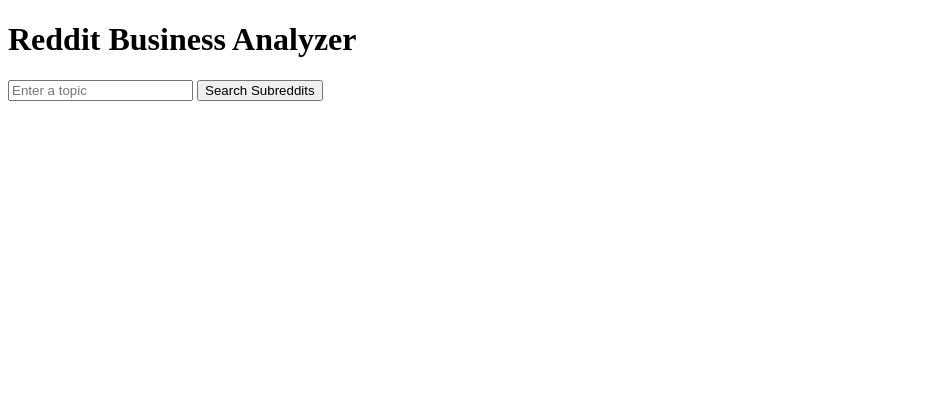
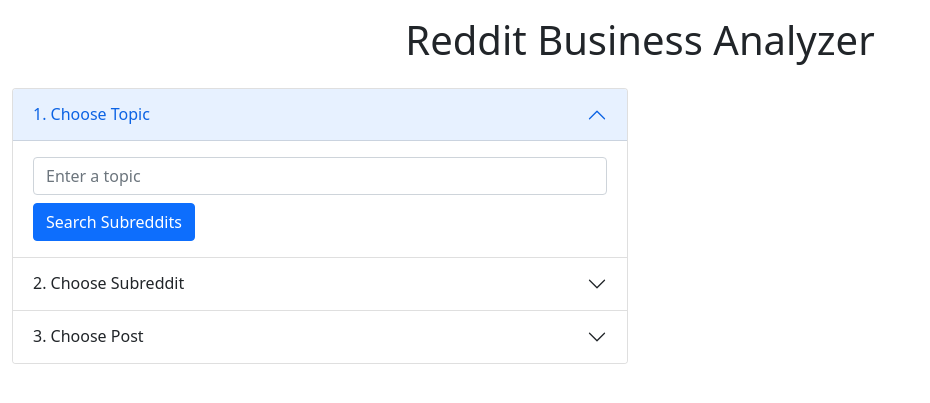
Before and after one commit to random-456/ranalyzer, a Flask app: page / in a window 1280 px wide. Shown: the top 403 px of the page, without its empty margins (0-930 px from the left). Run offline with Flask 3, Linux system fonts and the light colour scheme.

Commit message:
Updated version

```diff
--- a/app.py
+++ b/app.py
@@ -24,50 +24,91 @@
 def search_subreddits():
     topic = request.json['topic']
     subreddits = list(reddit.subreddits.search(topic, limit=10))
-    return jsonify([{'name': sub.display_name, 'title': sub.title} for sub in subreddits])
+    subreddit_info = [{'name': sub.display_name, 'description': sub.public_description} for sub in subreddits]
+
+    # Analyze subreddits with OpenAI
+    system_message = """
+    You are an assistant that analyzes subreddits to determine their relevance to a given topic.
+    You will receive a topic and a list of subreddits with their descriptions.
+    Your task is to sort these subreddits into three categories: Most relevant, Maybe relevant, and Not relevant.
+    Provide your response in the following JSON format:
+    {
+        "most_relevant": [{"name": "subreddit_name", "reason": "brief explanation"}],
+        "maybe_relevant": [{"name": "subreddit_name", "reason": "brief explanation"}],
+        "not_relevant": [{"name": "subreddit_name", "reason": "brief explanation"}]
+    }
+    """
+
+    user_message = f"Topic: {topic}\nSubreddits:\n" + "\n".join([f"{sub['name']}: {sub['description']}" for sub in subreddit_info])
+
+    completion = openai_client.chat.completions.create(
+        model="gpt-3.5-turbo",
+        messages=[
+            {"role": "system", "content": system_message},
+            {"role": "user", "content": user_message}
+        ]
+    )
+
+    analysis = completion.choices[0].message.content
+    return jsonify({'subreddits': subreddit_info, 'analysis': analysis})
 
 @app.route('/get_posts', methods=['POST'])
 def get_posts():
     subreddit_name = request.json['subreddit']
-    posts = list(reddit.subreddit(subreddit_name).hot(limit=25))
-    return jsonify([{
+    posts = list(reddit.subreddit(subreddit_name).hot(limit=100))  # Fetch more to ensure we get 25 with comments
+    posts_with_comments = [post for post in posts if post.num_comments > 0][:25]
+
+    post_info = [{
+        'id': post.id,
         'title': post.title,
-        'id': post.id,
-        'type': 'text' if post.is_self else 'image' if post.url.endswith(('.jpg', '.jpeg', '.png', '.gif')) else 'video' if post.is_video else 'link'
-    } for post in posts])
+        'num_comments': post.num_comments
+    } for post in posts_with_comments]
+
+    # Analyze posts with OpenAI
+    system_message = """
+    You are an assistant that analyzes Reddit post titles to determine their potential for containing business ideas.
+    You will receive a list of post titles. Your task is to categorize these posts into two groups: Maybe relevant and Not relevant.
+    Provide your response in the following JSON format:
+    {
+        "maybe_relevant": [{"id": "post_id", "reason": "brief explanation"}],
+        "not_relevant": [{"id": "post_id", "reason": "brief explanation"}]
+    }
+    """
+
+    user_message = "Post titles:\n" + "\n".join([f"{post['id']}: {post['title']}" for post in post_info])
+
+    completion = openai_client.chat.completions.create(
+        model="gpt-3.5-turbo",
+        messages=[
+            {"role": "system", "content": system_message},
+            {"role": "user", "content": user_message}
+        ]
+    )
+
+    analysis = completion.choices[0].message.content
+    return jsonify({'posts': post_info, 'analysis': analysis})
 
 @app.route('/analyze_post', methods=['POST'])
 def analyze_post():
-    print("Received data:", request.json)  # Debug print
-    try:
-        post_id = request.json['post_id']
-    except KeyError:
-        return jsonify({'error': 'Missing post_id in request'}), 400
-
+    post_id = request.json['post_id']
     submission = reddit.submission(id=post_id)
 
-    # Prepare the content based on the type of post
     content = f"Title: {submission.title}\n\n"
 
     if submission.is_self:
-        # Text post
         content += f"Content: {submission.selftext}"
     elif submission.is_video:
-        # Video post
         content += f"Content: This is a video post. Video URL: {submission.url}"
     elif submission.url.endswith(('.jpg', '.jpeg', '.png', '.gif')):
-        # Image post
         content += f"Content: This is an image post. Image URL: {submission.url}"
     else:
-        # Link post
         content += f"Content: This is a link post. Link: {submission.url}"
 
-    # Fetch comments
     submission.comments.replace_more(limit=None)
-    comments = [comment.body for comment in submission.comments.list()[:10]]  # Limit to first 10 comments
+    comments = [comment.body for comment in submission.comments.list()[:10]]
     full_content = content + "\n\nComments:\n" + "\n\n".join(comments)
 
-    system_message = "You are an assistant that analyzes reddit posts and their comments in order to detect and understand potential problems that people have and derive business models from it. I will provide the post title, content (which may be text, an image description, or a link), and the comments to you, and you need to evaluate if this is a potential problem which can be solved by a business model which can be launched by me. If it is not the case, you simply answer 'No potential business model detected'. You do not have to make up impractical ideas which make no sense but instead be strict and just refuse an answer if you do not see any potential business model. However, if you see a potential business model related to the content I provide you with, you will need to explain it very detailed."
+    system_message = """You are an assistant that analyzes reddit posts and their comments in order to detect and understand potential problems that people have and derive business models from it. I will provide the post title, content (which may be text, an image description, or a link), and the comments to you, and you need to evaluate if this is a potential problem which can be solved by a business model which can be launched by me. If it is not the case, you simply answer 'No potential business model detected'. You do not have to make up impractical ideas which make no sense but instead be strict and just refuse an answer if you do not see any potential business model. However, if you see a potential business model related to the content I provide you with, you will need to explain it very detailed."""
 
     completion = openai_client.chat.completions.create(
         model="gpt-3.5-turbo",
--- a/static/script.js
+++ b/static/script.js
@@ -1,5 +1,33 @@
+function showLoading(elementId) {
+    document.getElementById(elementId).innerHTML = '<div class="d-flex justify-content-center"><div class="spinner-border" role="status"><span class="visually-hidden">Loading...</span></div></div>';
+}
+
+function showError(elementId, message) {
+    document.getElementById(elementId).innerHTML = `<div class="alert alert-danger" role="alert">${message}</div>`;
+}
+
+function openAccordionItem(itemId) {
+    const accordionItem = document.querySelector(`#${itemId}`);
+    const bootstrapCollapse = new bootstrap.Collapse(accordionItem, {
+        toggle: false
+    });
+    bootstrapCollapse.show();
+}
+
+function closeAccordionItem(itemId) {
+    const accordionItem = document.querySelector(`#${itemId}`);
+    const bootstrapCollapse = new bootstrap.Collapse(accordionItem, {
+        toggle: false
+    });
+    bootstrapCollapse.hide();
+}
+
 function searchSubreddits() {
     const topic = document.getElementById('topicInput').value;
+    showLoading('subredditList');
+    openAccordionItem('collapseSubreddit');
+    closeAccordionItem('collapseTopic');
+
     fetch('/search_subreddits', {
         method: 'POST',
         headers: {
@@ -10,17 +38,38 @@
     .then(response => response.json())
     .then(data => {
         const subredditList = document.getElementById('subredditList');
-        subredditList.innerHTML = '<h2>Subreddits:</h2>';
-        data.forEach(sub => {
+        subredditList.innerHTML = '';
+
+        const analysis = JSON.parse(data.analysis);
+
+        ['most_relevant', 'maybe_relevant', 'not_relevant'].forEach(category => {
+            if (analysis[category] && analysis[category].length > 0) {
+                const categoryDiv = document.createElement('div');
+                categoryDiv.className = 'category';
+                categoryDiv.innerHTML = `<h3>${category.replace('_', ' ').charAt(0).toUpperCase() + category.slice(1)}:</h3>`;
+                analysis[category].forEach(sub => {
                     const button = document.createElement('button');
+                    button.className = 'btn btn-outline-primary item-button';
                     button.textContent = sub.name;
                     button.onclick = () => getPosts(sub.name);
-            subredditList.appendChild(button);
+                    categoryDiv.appendChild(button);
+                    const reason = document.createElement('p');
+                    reason.className = 'item-reason';
+                    reason.textContent = sub.reason;
+                    categoryDiv.appendChild(reason);
                 });
+                subredditList.appendChild(categoryDiv);
+            }
         });
+    })
+    .catch(error => showError('subredditList', 'Failed to fetch subreddits. Please try again.'));
 }
 
 function getPosts(subreddit) {
+    showLoading('postList');
+    openAccordionItem('collapsePost');
+    closeAccordionItem('collapseSubreddit');
+
     fetch('/get_posts', {
         method: 'POST',
         headers: {
@@ -31,19 +80,40 @@
     .then(response => response.json())
     .then(data => {
         const postList = document.getElementById('postList');
-        postList.innerHTML = '<h2>Posts:</h2>';
-        data.forEach(post => {
+        postList.innerHTML = '';
+
+        const analysis = JSON.parse(data.analysis);
+
+        ['maybe_relevant', 'not_relevant'].forEach(category => {
+            if (analysis[category] && analysis[category].length > 0) {
+                const categoryDiv = document.createElement('div');
+                categoryDiv.className = 'category';
+                categoryDiv.innerHTML = `<h3>${category.replace('_', ' ').charAt(0).toUpperCase() + category.slice(1)}:</h3>`;
+                analysis[category].forEach(post => {
+                    const postInfo = data.posts.find(p => p.id === post.id);
+                    if (postInfo) {
                         const button = document.createElement('button');
-            button.textContent = `[${post.type}] ${post.title}`;
+                        button.className = 'btn btn-outline-secondary item-button';
+                        button.textContent = `[${postInfo.num_comments} comments] ${postInfo.title}`;
                         button.onclick = () => analyzePost(post.id);
-            postList.appendChild(button);
+                        categoryDiv.appendChild(button);
+                        const reason = document.createElement('p');
+                        reason.className = 'item-reason';
+                        reason.textContent = post.reason;
+                        categoryDiv.appendChild(reason);
+                    }
+                });
+                postList.appendChild(categoryDiv);
+            }
         });
     })
-    .catch(error => console.error('Error:', error));
+    .catch(error => showError('postList', 'Failed to fetch posts. Please try again.'));
 }
 
 function analyzePost(postId) {
-    console.log("Analyzing post with ID:", postId);
+    showLoading('analysisResult');
+    closeAccordionItem('collapsePost');
+
     fetch('/analyze_post', {
         method: 'POST',
         headers: {
@@ -54,7 +124,7 @@
     .then(response => response.json())
     .then(data => {
         const analysisResult = document.getElementById('analysisResult');
-        analysisResult.innerHTML = '<h2>Analysis:</h2><pre>' + data.analysis + '</pre>';
+        analysisResult.innerHTML = '<h2 class="mb-3">Analysis:</h2><pre>' + data.analysis + '</pre>';
     })
-    .catch(error => console.error('Error:', error));
+    .catch(error => showError('analysisResult', 'Failed to analyze post. Please try again.'));
 }
--- /dev/null
+++ b/static/style.css
@@ -0,0 +1,36 @@
+.category {
+    background-color: #f8f9fa;
+    border-radius: 5px;
+    padding: 15px;
+    margin-bottom: 20px;
+}
+
+.category h3 {
+    margin-bottom: 15px;
+}
+
+.item-button {
+    display: block;
+    width: 100%;
+    text-align: left;
+    margin-bottom: 10px;
+}
+
+.item-reason {
+    font-size: 0.9em;
+    color: #6c757d;
+    margin-bottom: 15px;
+}
+
+#analysisResult pre {
+    background-color: #f8f9fa;
+    border-radius: 5px;
+    padding: 15px;
+    white-space: pre-wrap;
+    word-wrap: break-word;
+}
+
+.accordion-button:not(.collapsed) {
+    background-color: #e7f1ff;
+    color: #0c63e4;
+}
--- a/templates/index.html
+++ b/templates/index.html
@@ -4,21 +4,67 @@
     <meta charset="UTF-8">
     <meta name="viewport" content="width=device-width, initial-scale=1.0">
     <title>Reddit Business Analyzer</title>
+    <link href="https://cdn.jsdelivr.net/npm/bootstrap@5.1.3/dist/css/bootstrap.min.css" rel="stylesheet">
+    <link href="{{ url_for('static', filename='style.css') }}" rel="stylesheet">
 </head>
 <body>
-    <h1>Reddit Business Analyzer</h1>
+    <div class="container-fluid mt-3">
+        <h1 class="mb-4 text-center">Reddit Business Analyzer</h1>
 
-    <div>
-        <input type="text" id="topicInput" placeholder="Enter a topic">
-        <button onclick="searchSubreddits()">Search Subreddits</button>
+        <div class="row">
+            <div class="col-md-6">
+                <div class="accordion" id="analyzerAccordion">
+                    <div class="accordion-item">
+                        <h2 class="accordion-header" id="headingTopic">
+                            <button class="accordion-button" type="button" data-bs-toggle="collapse" data-bs-target="#collapseTopic" aria-expanded="true" aria-controls="collapseTopic">
+                                1. Choose Topic
+                            </button>
+                        </h2>
+                        <div id="collapseTopic" class="accordion-collapse collapse show" aria-labelledby="headingTopic" data-bs-parent="#analyzerAccordion">
+                            <div class="accordion-body">
+                                <input type="text" id="topicInput" class="form-control mb-2" placeholder="Enter a topic">
+                                <button onclick="searchSubreddits()" class="btn btn-primary">Search Subreddits</button>
+                            </div>
+                        </div>
+                    </div>
+
+                    <div class="accordion-item">
+                        <h2 class="accordion-header" id="headingSubreddit">
+                            <button class="accordion-button collapsed" type="button" data-bs-toggle="collapse" data-bs-target="#collapseSubreddit" aria-expanded="false" aria-controls="collapseSubreddit">
+                                2. Choose Subreddit
+                            </button>
+                        </h2>
+                        <div id="collapseSubreddit" class="accordion-collapse collapse" aria-labelledby="headingSubreddit" data-bs-parent="#analyzerAccordion">
+                            <div class="accordion-body" id="subredditList">
+                                <!-- Subreddit list will be populated here -->
+                            </div>
+                        </div>
+                    </div>
+
+                    <div class="accordion-item">
+                        <h2 class="accordion-header" id="headingPost">
+                            <button class="accordion-button collapsed" type="button" data-bs-toggle="collapse" data-bs-target="#collapsePost" aria-expanded="false" aria-controls="collapsePost">
+                                3. Choose Post
+                            </button>
+                        </h2>
+                        <div id="collapsePost" class="accordion-collapse collapse" aria-labelledby="headingPost" data-bs-parent="#analyzerAccordion">
+                            <div class="accordion-body" id="postList">
+                                <!-- Post list will be populated here -->
+                            </div>
+                        </div>
+                    </div>
+                </div>
+            </div>
+
+            <div class="col-md-6">
+                <div id="analysisResult" class="mt-3">
+                    <!-- Analysis result will be shown here -->
+                </div>
+            </div>
+        </div>
     </div>
 
-    <div id="subredditList"></div>
-
-    <div id="postList"></div>
-
-    <div id="analysisResult"></div>
-
+    <script src="https://cdn.jsdelivr.net/npm/bootstrap@5.1.3/dist/js/bootstrap.bundle.min.js"></script>
     <script src="{{ url_for('static', filename='script.js') }}"></script>
 </body>
 </html>
```
Also changed, not shown: 1 other file. Lines whose indentation alone changed are shown as unchanged.
